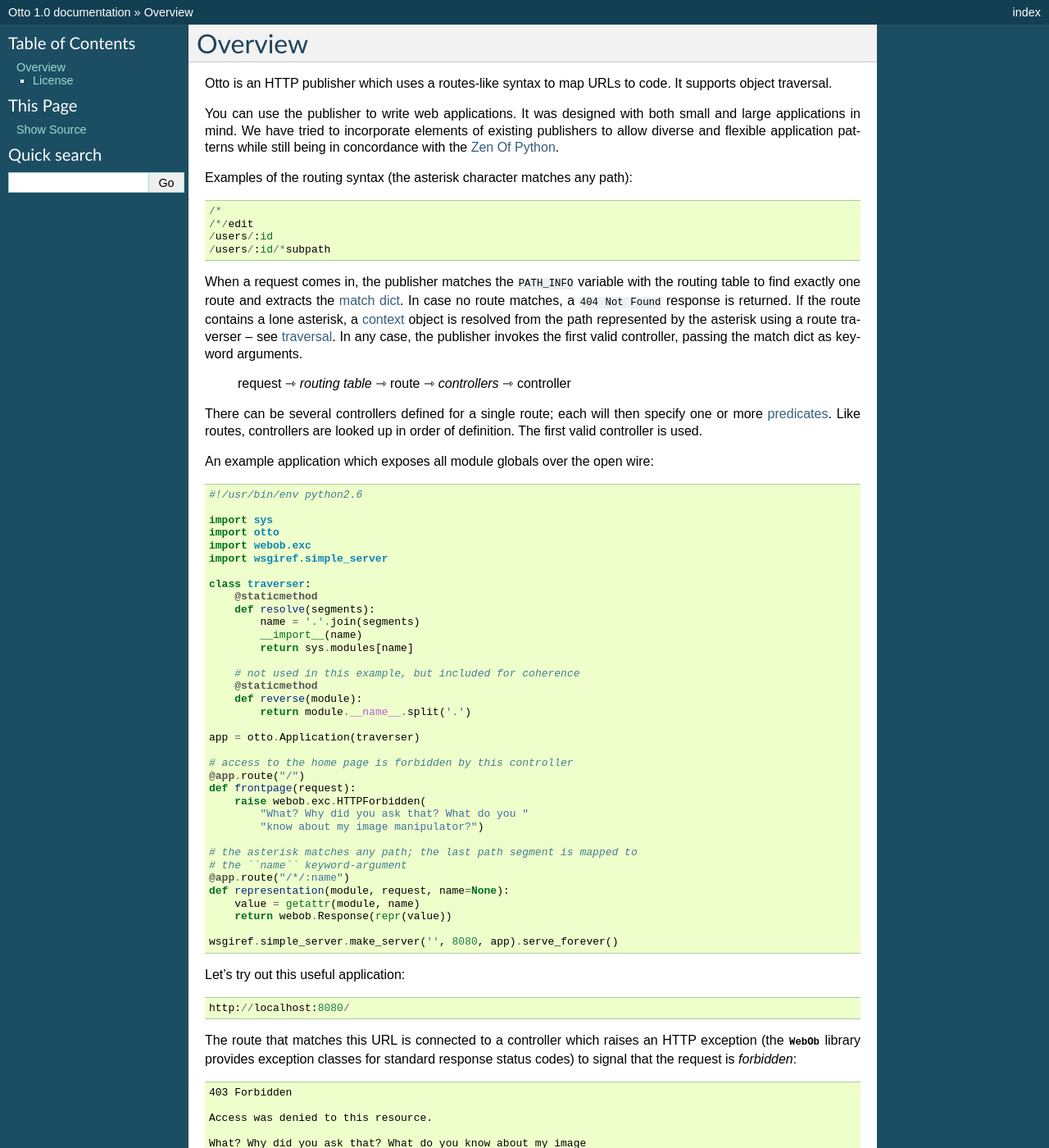
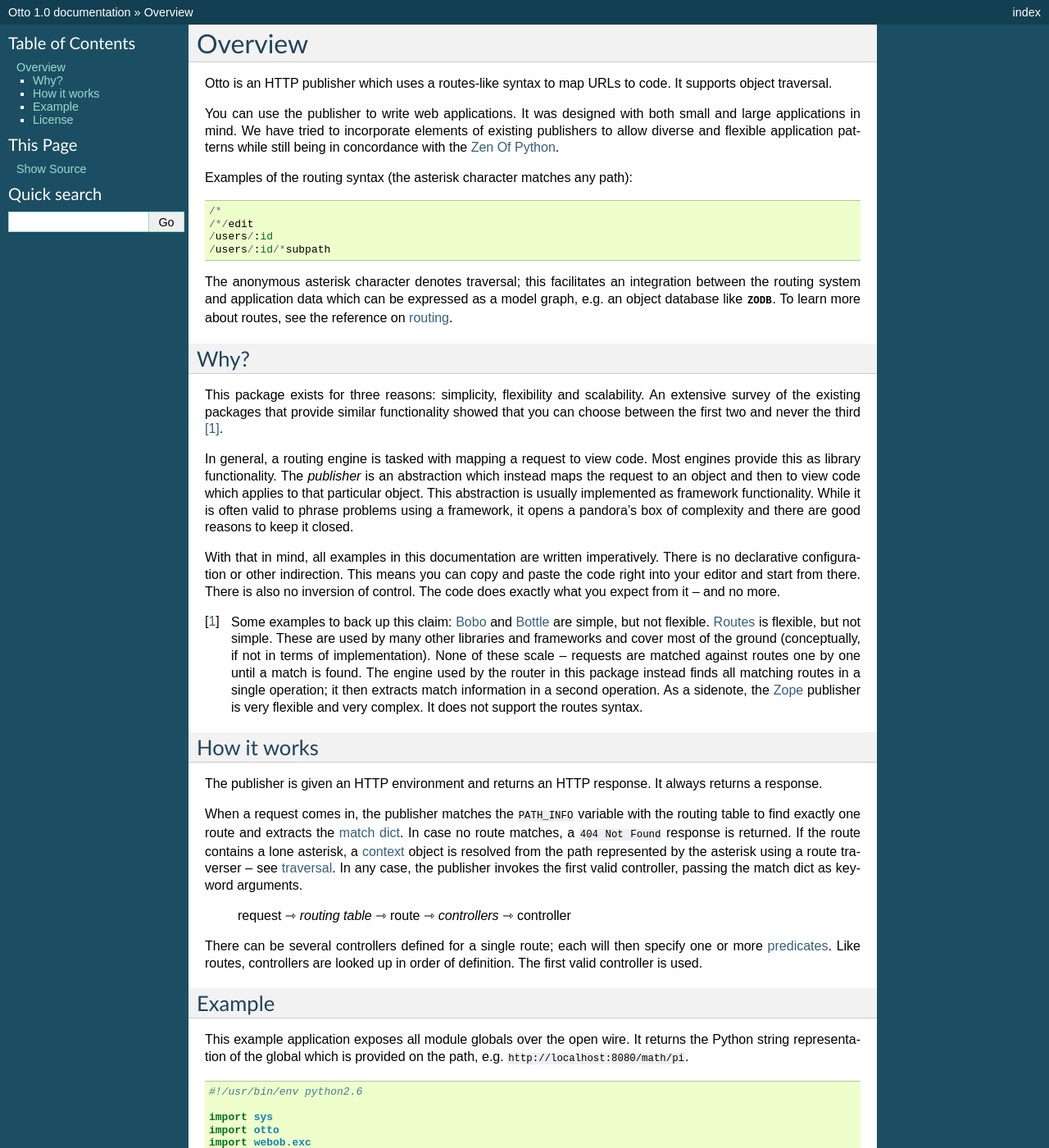
Before and after one commit to malthe/otto, a Sphinx documentation site: the page built from otto/docs/readme.rst, in a window 1280 px wide and 1400 px high. Shown: the whole window at 82% size. Built offline with Sphinx 7.4.7, drawn with Linux system fonts in a browser that asks for light colours; some of the changed text lies outside the part shown.

Commit message:
Updated documentation.

```diff
--- a/otto/docs/getting_started.rst
+++ b/otto/docs/getting_started.rst
@@ -1,3 +1,5 @@
+.. _tutorial:
+
 Getting started
 ===============
 
--- a/otto/docs/readme.rst
+++ b/otto/docs/readme.rst
@@ -17,6 +17,43 @@
   /users/:id
   /users/:id/*subpath
 
+The anonymous asterisk character denotes traversal; this facilitates
+an integration between the routing system and application data which
+can be expressed as a model graph, e.g. an object database like
+:mod:`ZODB`. To learn more about routes, see the reference on :ref:`routing
+<routing>`.
+
+Why?
+----
+
+This package exists for three reasons: simplicity, flexibility and
+scalability. An extensive survey of the existing packages that provide
+similar functionality showed that you can choose between the first two
+and never the third [#]_.
+
+In general, a routing engine is tasked with mapping a request to view
+code. Most engines provide this as library functionality. The
+*publisher* is an abstraction which instead maps the request to an
+object and then to view code which applies to that particular
+object. This abstraction is usually implemented as framework
+functionality. While it is often valid to phrase problems using a
+framework, it opens a pandora's box of complexity and there are good
+reasons to keep it closed.
+
+With that in mind, all examples in this documentation are written
+imperatively. There is no declarative configuration or other
+indirection. This means you can copy and paste the code right into
+your editor and start from there. There is also no inversion of
+control. The code does exactly what you expect from it -- and no more.
+
+.. [#] Some examples to back up this claim: `Bobo <http://bobo.digicool.com>`_ and `Bottle <http://bottle.paws.de/>`_ are simple, but not flexible. `Routes <http://routes.groovie.org/>`_ is flexible, but not simple. These are used by many other libraries and frameworks and cover most of the ground (conceptually, if not in terms of implementation). None of these scale -- requests are matched against routes one by one until a match is found. The engine used by the router in this package instead finds all matching routes in a single operation; it then extracts match information in a second operation. As a sidenote, the `Zope <http://www.zope.org/>`_ publisher is very flexible and very complex. It does not support the routes syntax.
+
+How it works
+------------
+
+The publisher is given an HTTP environment and returns an HTTP
+response. It always returns a response.
+
 When a request comes in, the publisher matches the ``PATH_INFO``
 variable with the routing table to find exactly one route and extracts
 the :term:`match dict`. In case no route matches, a ``404 Not Found``
@@ -33,8 +70,12 @@
 controllers are looked up in order of definition. The first valid
 controller is used.
 
-An example application which exposes all module globals over the open
-wire:
+Example
+-------
+
+This example application exposes all module globals over the open
+wire. It returns the Python string representation of the global which
+is provided on the path, e.g. ``http://localhost:8080/math/pi``.
 
 .. code-block:: python
 
@@ -95,14 +136,13 @@
 
 .. -> denied_response
 
-The ``math`` library contains a symbol ``pi``::
+The ``math`` library contains the ``pi`` symbol::
 
   http://localhost:8080/math/pi
 
 .. -> pi_input
 
-The controller simply computes the string representation and returns
-it as the HTTP response body::
+The response body to this request is the Python string representation::
 
   3.1415926535897931
 
@@ -112,6 +152,10 @@
   >>> assert_response(root_input.split('8080')[1], app, denied_response)
   >>> assert_response(pi_input.split('8080')[1], app, pi_response)
 
+If you are new to the library, the :ref:`getting started <tutorial>`
+section begins with the *hello world* application and ends with the
+present example.
+
 License
 -------
 
--- a/otto/docs/reference.rst
+++ b/otto/docs/reference.rst
@@ -11,6 +14,7 @@
 
   .. autoclass:: otto.Application
 
+.. _routing:
 
 Routes
 ######
```
Also changed, not shown: other parts of otto/docs/reference.rst (+3 -0 lines).
